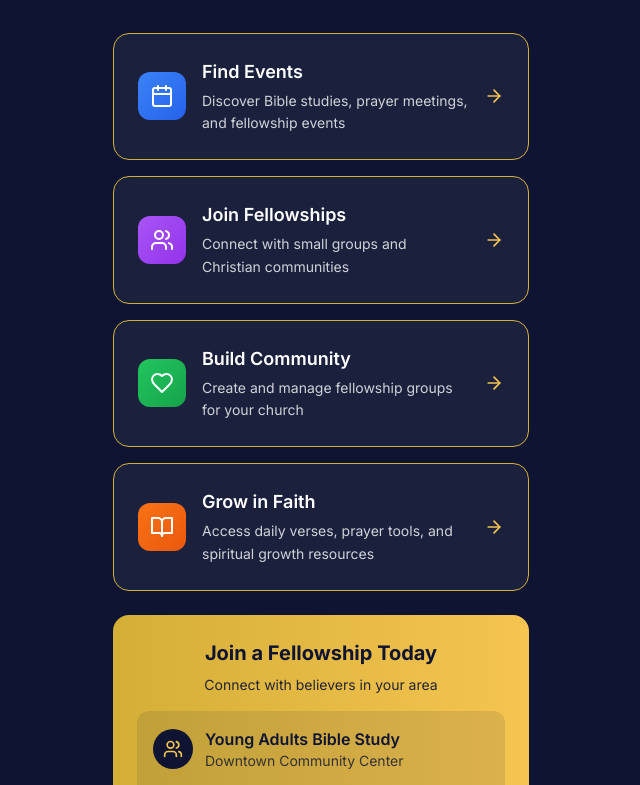
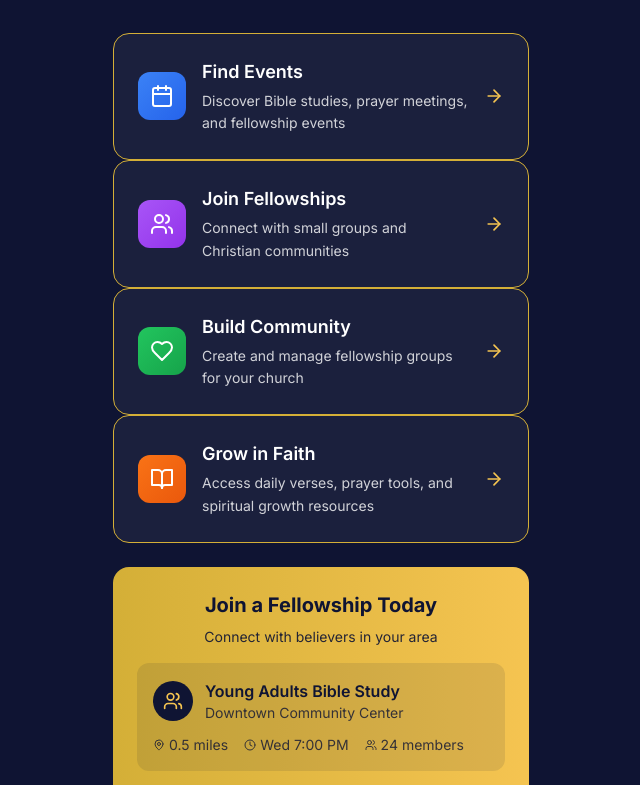
Before and after one commit to eyinjusalako1/gourd, a Next.js app: page / in a window 1280 px wide. Shown: the part 568-1353 px from the top of the page, without its empty margins (319-959 px from the left). Built offline with nearby package versions, Linux system fonts and the light colour scheme.

Commit message:
Fix home page buttons - make all feature cards clickable

```diff
--- a/src/app/page.tsx
+++ b/src/app/page.tsx
@@ -62,7 +62,8 @@ export default function Home() {
         {/* Feature Cards */}
         <div className="space-y-4">
           {/* Find Events Card */}
-          <div className="bg-white/5 border border-[#D4AF37] rounded-2xl p-6 hover:bg-white/10 transition-all duration-200 hover:shadow-lg">
+          <Link href="/events">
+            <div className="bg-white/5 border border-[#D4AF37] rounded-2xl p-6 hover:bg-white/10 transition-all duration-200 hover:shadow-lg cursor-pointer">
               <div className="flex items-center space-x-4">
                 <div className="w-12 h-12 bg-gradient-to-br from-blue-500 to-blue-600 rounded-xl flex items-center justify-center">
                   <Calendar className="w-6 h-6 text-white" />
@@ -78,9 +79,11 @@ export default function Home() {
                 <ArrowRight className="w-5 h-5 text-[#F5C451]" />
               </div>
             </div>
+          </Link>
 
           {/* Join Fellowships Card */}
-          <div className="bg-white/5 border border-[#D4AF37] rounded-2xl p-6 hover:bg-white/10 transition-all duration-200 hover:shadow-lg">
+          <Link href="/dashboard">
+            <div className="bg-white/5 border border-[#D4AF37] rounded-2xl p-6 hover:bg-white/10 transition-all duration-200 hover:shadow-lg cursor-pointer">
               <div className="flex items-center space-x-4">
                 <div className="w-12 h-12 bg-gradient-to-br from-purple-500 to-purple-600 rounded-xl flex items-center justify-center">
                   <Users className="w-6 h-6 text-white" />
@@ -96,9 +99,11 @@ export default function Home() {
                 <ArrowRight className="w-5 h-5 text-[#F5C451]" />
               </div>
             </div>
+          </Link>
 
           {/* Build Community Card */}
-          <div className="bg-white/5 border border-[#D4AF37] rounded-2xl p-6 hover:bg-white/10 transition-all duration-200 hover:shadow-lg">
+          <Link href="/dashboard">
+            <div className="bg-white/5 border border-[#D4AF37] rounded-2xl p-6 hover:bg-white/10 transition-all duration-200 hover:shadow-lg cursor-pointer">
               <div className="flex items-center space-x-4">
                 <div className="w-12 h-12 bg-gradient-to-br from-green-500 to-green-600 rounded-xl flex items-center justify-center">
                   <Heart className="w-6 h-6 text-white" />
@@ -114,9 +119,11 @@ export default function Home() {
                 <ArrowRight className="w-5 h-5 text-[#F5C451]" />
               </div>
             </div>
+          </Link>
 
           {/* Grow in Faith Card */}
-          <div className="bg-white/5 border border-[#D4AF37] rounded-2xl p-6 hover:bg-white/10 transition-all duration-200 hover:shadow-lg">
+          <Link href="/dashboard">
+            <div className="bg-white/5 border border-[#D4AF37] rounded-2xl p-6 hover:bg-white/10 transition-all duration-200 hover:shadow-lg cursor-pointer">
               <div className="flex items-center space-x-4">
                 <div className="w-12 h-12 bg-gradient-to-br from-orange-500 to-orange-600 rounded-xl flex items-center justify-center">
                   <BookOpen className="w-6 h-6 text-white" />
@@ -132,6 +139,7 @@ export default function Home() {
                 <ArrowRight className="w-5 h-5 text-[#F5C451]" />
               </div>
             </div>
+          </Link>
         </div>
 
         {/* Sample Fellowship Preview */}
```
Lines whose indentation alone changed are shown as unchanged.
